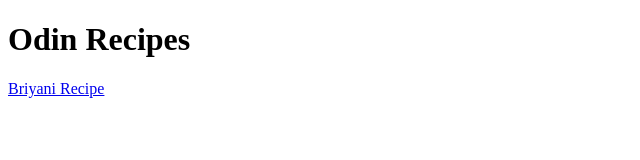
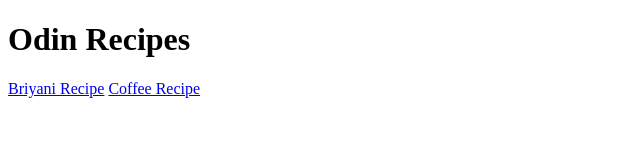
Before and after one commit to taymoorali/Odin-Recipes, a plain HTML site: page index.html in a window 1280 px wide. Shown: the whole page, without its empty margins (0-640 px from the left). Drawn offline with Linux system fonts and the light colour scheme.

Commit message:
linked coffee.html

```diff
--- a/index.html
+++ b/index.html
@@ -9,5 +9,6 @@
 <body>
     <h1>Odin Recipes</h1>
     <a href="recipes/briyani.html">Briyani Recipe</a>
+    <a href="recipes/coffee.html">Coffee Recipe</a>
 </body>
 </html>
```
